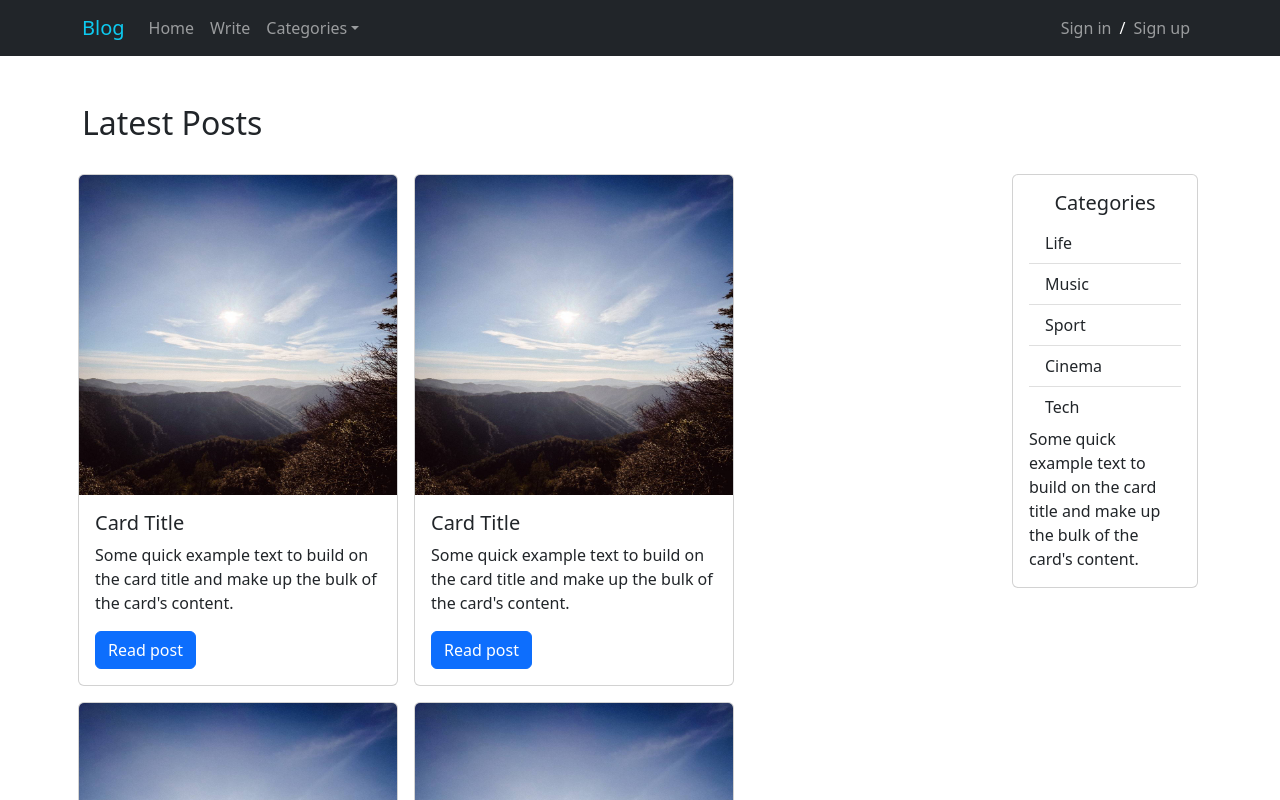
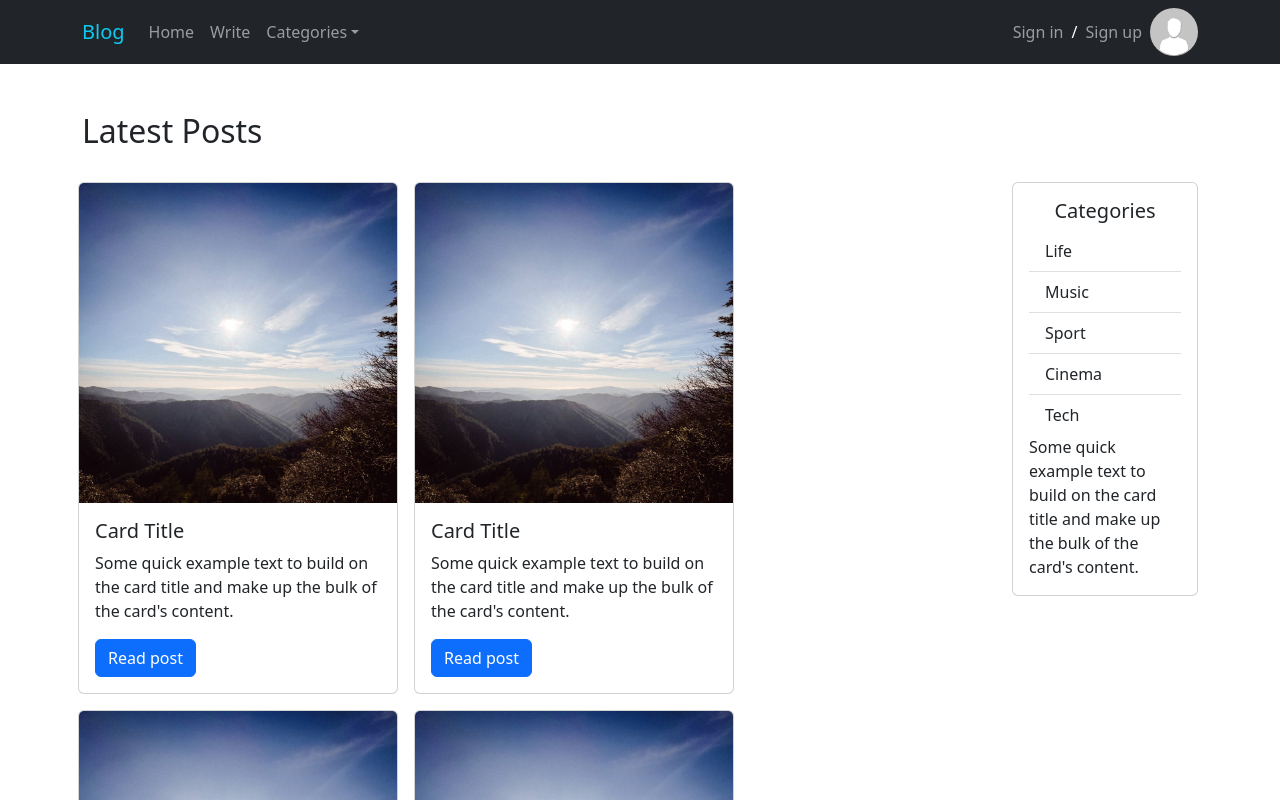
Before and after one commit to lp1984x/blog-client, a React (Create React App) app: page / in a window 1280 px wide. Shown: the top 800 px of the page. Built offline with nearby package versions, Linux system fonts and the light colour scheme.

Commit message:
response header and user icon

```diff
--- a/src/App.tsx
+++ b/src/App.tsx
@@ -15,6 +15,7 @@ function App() {
         <Route path="/" element={<Home />} />
         <Route path="write" element={<Write />} />
         <Route path="single" element={<Single />} />
+        <Route path="settings" element={<Settings />} />
       </Routes>
       <Footer />
     </div>
--- a/src/components/Header/Header.tsx
+++ b/src/components/Header/Header.tsx
@@ -3,18 +3,31 @@ import "./header.scss";
 import { Container, Navbar } from "react-bootstrap";
 import Sign from "../Sign/Sign";
 import NavB from "../Navb/NavB";
+import User from "../User/User";
+import { Link } from "react-router-dom";
 
 export default function Header() {
   return (
-    <Navbar sticky="top" bg="dark" variant="dark" className="mb-5">
-      <Container className="-sm-md-lg-xl-xxl user-select-none">
+    <Navbar
+      collapseOnSelect
+      expand="lg"
+      bg="dark"
+      variant="dark"
+      className="mb-5"
+    >
+      <Container>
         <Navbar.Brand href="#home" className="text-info">
           Blog
         </Navbar.Brand>
+        <Navbar.Toggle aria-controls="responsive-navbar-nav" />
+        <Navbar.Collapse id="responsive-navbar-nav">
+          <NavB />
 
-        <NavB />
-
-        <Sign />
+          <Sign />
+          <Link to="/settings">
+            <User />
+          </Link>
+        </Navbar.Collapse>
       </Container>
     </Navbar>
   );
--- /dev/null
+++ b/src/components/User/User.tsx
@@ -0,0 +1,13 @@
+import React from "react";
+import Image from "react-bootstrap/Image";
+import userImg from "./user.png";
+
+export default function User() {
+  return (
+    <Image
+      src={userImg}
+      roundedCircle
+      style={{ height: "3em", cursor: "pointer" }}
+    />
+  );
+}
```
Also changed, not shown: src/components/User/user.png (added).
